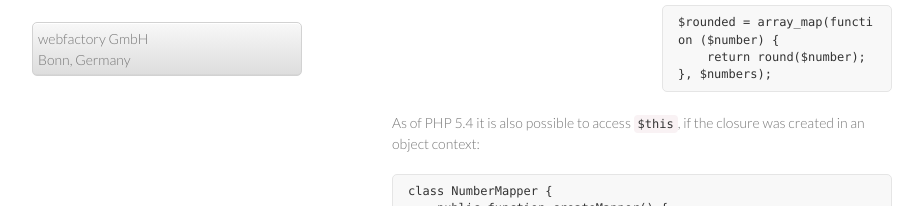
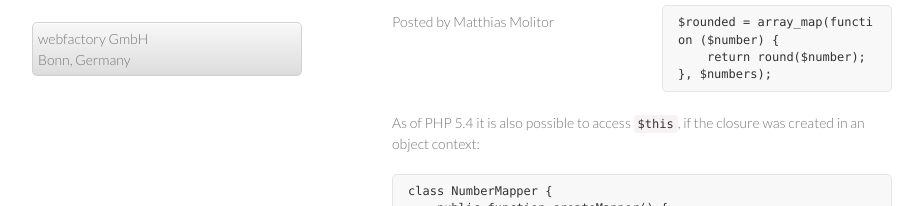
Before and after one commit to Matthimatiker/matthimatiker.github.io, a Jekyll site: the page built from _posts/2017-04-02-circular-reference-via-closure.md, in a window 1280 px wide. Shown: the part 340-546 px from the top of the page, without its empty margins (178-1101 px from the left). Built offline with Jekyll 4.4.1, drawn with Linux system fonts in a browser that asks for light colours; a style sheet for code colours, icons or effects is not loaded.

Commit message:
added author

```diff
--- a/_layouts/post.html
+++ b/_layouts/post.html
@@ -9,6 +9,12 @@ layout: default
         </time>
 
         <h2 itemprop="headline">{{ page.title }}</h2>
+
+        <p itemprop="author">
+            <span itemscope itemtype="http://schema.org/Person">
+                Posted by <span itemprop="name">Matthias Molitor</span>
+            </span>
+        </p>
     </header>
 
     <div itemprop="articleBody">
```
